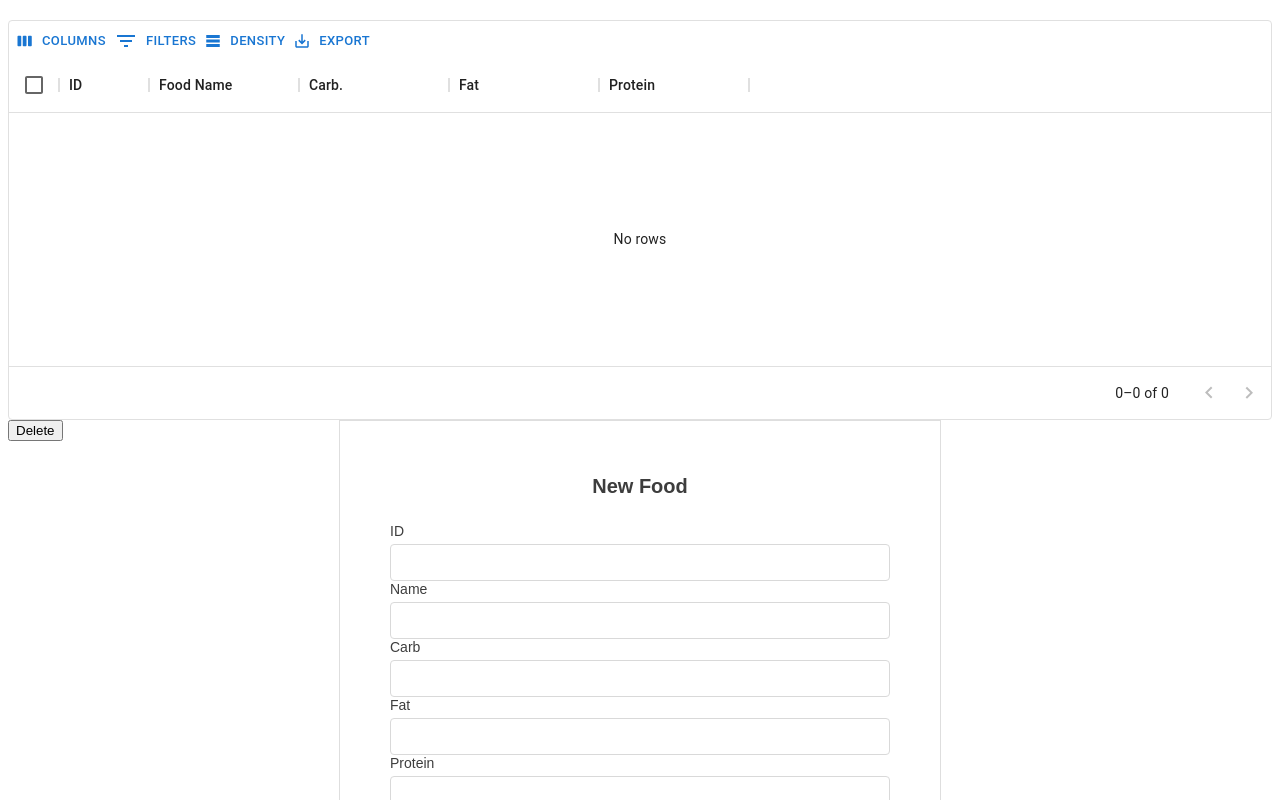
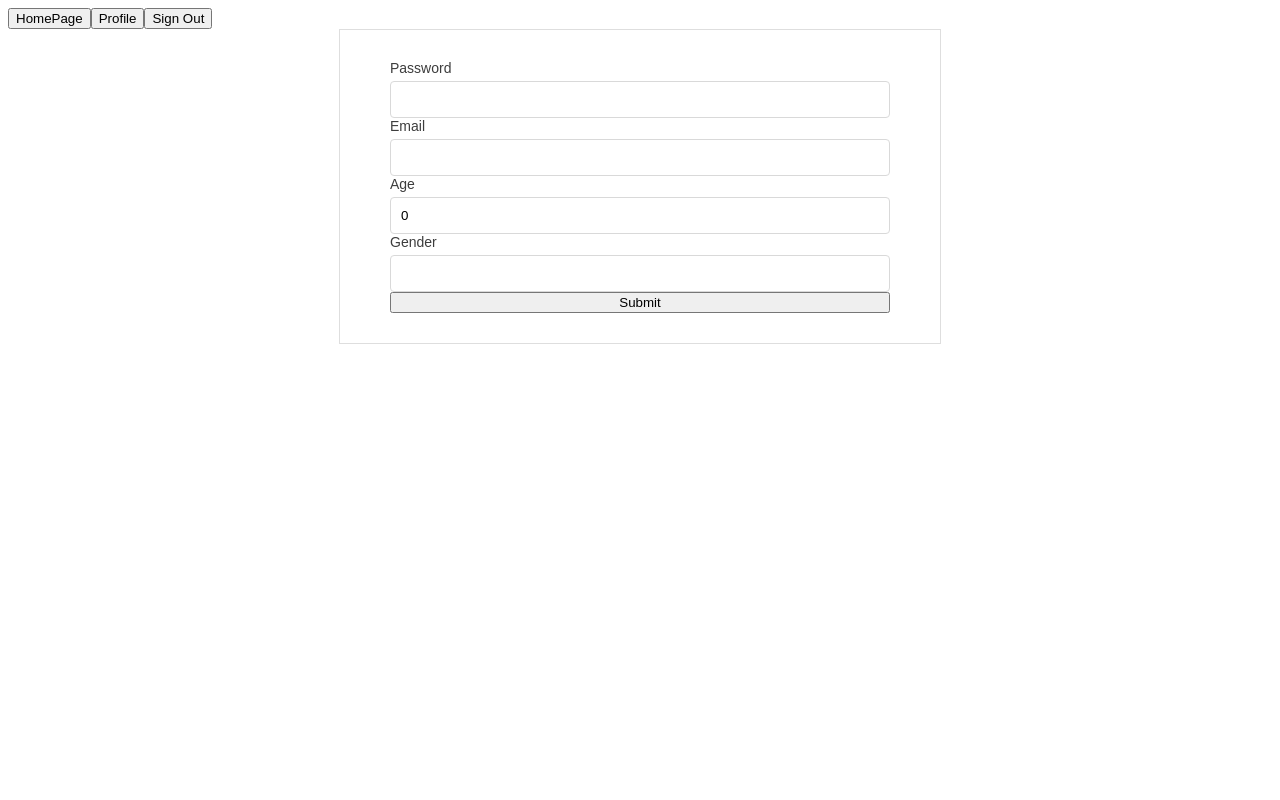
Before and after one commit to Frank-Z-Chen/Diet-Planner, a React (Create React App) app in the folder frontend/dietplanner/: page /profile in a window 1280 px wide. Shown: the top 800 px of the page. Built offline with nearby package versions, Linux system fonts and the light colour scheme; no server answers.

Commit message:
upload user page and more

```diff
--- a/frontend/dietplanner/package.json
+++ b/frontend/dietplanner/package.json
@@ -16,6 +16,7 @@
     "react": "^18.2.0",
     "react-dom": "^18.2.0",
     "react-hook-form": "^7.39.3",
+    "react-router-dom": "^5.3.4",
     "react-scripts": "^5.0.1",
     "reactstrap": "^9.1.5",
     "web-vitals": "^2.1.4"
--- a/frontend/dietplanner/src/components/App.js
+++ b/frontend/dietplanner/src/components/App.js
@@ -4,11 +4,41 @@ import AdvQuery2 from "./AdvQuery2";
 import FoodForm from "./FoodForm";
 import FoodFormUpdate from "./FoodFormUpdate";
 import Home from "./Home";
+import {BrowserRouter as Router, Route, Switch} from 'react-router-dom';
+import SignIn from "../signin";
+import NewUser from "../createUser";
+import HomePage from "../homePage";
+import Profile from "../profile";
+
+window.userName = "";
 
 class App extends React.Component {
 
   render(){
     return (
+      <Router>
+        <Switch>
+          <Route exact path = '/'>
+            <div>
+              <SignIn />
+            </div>
+          </Route>
+          <Route exact path = '/createUser'>
+            <div>
+              <NewUser />
+            </div>
+          </Route>
+          <Route exact path = '/home'>
+            <div>
+              <HomePage />
+            </div>
+          </Route>
+          <Route exact path = '/profile'>
+            <div>
+              <Profile />
+            </div>
+          </Route>
+          <Route exact path = '/food'>
             <div>
               <Home />
               <FoodForm />
@@ -16,6 +46,9 @@ class App extends React.Component {
               <AdvQuery />
               <AdvQuery2 />
             </div>
+          </Route>
+        </Switch>
+      </Router>
     );
   }
 
--- /dev/null
+++ b/frontend/dietplanner/src/createUser.js
@@ -0,0 +1,75 @@
+import React, { useState,useEffect } from "react";
+import { useHistory } from "react-router-dom";
+
+const NewUser = () => {
+    const [UserName, setUserName] = useState("");
+    const [email, setEmail] = useState("");
+    const [age, setAge] = useState(0);
+    const [gender, setGender] = useState("");
+    const [pwd, setPwd] = useState("");
+    const [validUsername, setvalidUsername] = useState(true);
+    const history = useHistory();
+
+    const onFormSubmit = (e) =>{
+        e.preventDefault();
+        const data = {UserName, pwd, email,age,gender,pwd};
+        console.log("profile Update");
+        console.log(data);
+
+        //vlidate user update
+        setvalidUsername(false);
+        //if update succss, go to home page
+        history.push("/home");
+    }
+
+    return (
+        <div>
+            {!validUsername && <h2>User Name already exist, try other User name!</h2>}
+            <form onSubmit={onFormSubmit}>
+                <label>User Name</label>
+                <input
+                type='text'
+                name="UserName"
+                required
+                value = {UserName}
+                onChange={(e) => setUserName(e.target.value) }
+                />
+                <label>Password</label>
+                <input
+                type='text'
+                name="password"
+                required
+                value = {pwd}
+                onChange={(e) => setPwd(e.target.value) }
+                />
+                <label>Email</label>
+                <input
+                type='text'
+                name="email"
+                required
+                value = {email}
+                onChange={(e) => setEmail(e.target.value) }
+                />
+                <label>Age</label>
+                <input
+                type='number'
+                name="age"
+                required
+                value = {age}
+                onChange={(e) => setAge(e.target.value) }
+                />
+                <label>Gender</label>
+                <input
+                type='text'
+                name="gender"
+                required
+                value = {gender}
+                onChange={(e) => setGender(e.target.value) }
+                />
+                <button>Submit</button>
+            </form>
+        </div>
+     );
+}
+
+export default NewUser;
--- /dev/null
+++ b/frontend/dietplanner/src/homePage.js
@@ -0,0 +1,30 @@
+//import React, { useState,useEffect } from "react";
+import { useHistory } from "react-router-dom";
+import NavBarFunc from "./navBar";
+
+const HomePage = () => {
+    const history = useHistory();
+
+    const goFood = () =>{
+        history.push("/food");
+    }
+    const goWeeklyPlan = () =>{
+        history.push("/weeklyPlan");
+    }
+    const goRecipe = () =>{
+        history.push("/recipe");
+    }
+    return (
+        <div className="HomePage">
+            <NavBarFunc />
+            <h2>Manage Food</h2>
+            <button onClick={goFood}>Go</button>
+            <h2>Manage Weekly Plan</h2>
+            <button onClick={goWeeklyPlan}>Go</button>
+            <h2>Manage Recipe</h2>
+            <button onClick={goRecipe}>Go</button>
+        </div>
+     );
+}
+
+export default HomePage;
--- /dev/null
+++ b/frontend/dietplanner/src/navBar.js
@@ -0,0 +1,26 @@
+import { useHistory } from "react-router-dom";
+import { Navbar } from "reactstrap";
+
+const NavBarFunc = () => {
+    const history = useHistory();
+    const goSignOut = () =>{
+        window.userName = "SignedOut";
+        console.log(window.userName);
+        history.push("/");
+    }
+    const goProfile = () =>{
+        history.push("/profile");
+    }
+    const goHomePage = () =>{
+        history.push("/home");
+    }
+    return (
+        <Navbar>
+            <button onClick={goHomePage}>HomePage</button>
+            <button onClick={goProfile}>Profile</button>
+            <button onClick={goSignOut}>Sign Out</button>
+        </Navbar>
+     );
+}
+
+export default NavBarFunc;
--- /dev/null
+++ b/frontend/dietplanner/src/profile.js
@@ -0,0 +1,73 @@
+import React, { useState,useEffect } from "react";
+import { useHistory } from "react-router-dom";
+import NavBarFunc from "./navBar";
+
+const Profile = () => {
+    const [UserName, setUserName] = useState(window.UserName);
+    const [email, setEmail] = useState("");
+    const [age, setAge] = useState(0);
+    const [gender, setGender] = useState("");
+    const [pwd, setPwd] = useState("");
+    const [validUsername, setvalidUsername] = useState(true);
+    const history = useHistory();
+
+    const onFormSubmit = (e) =>{
+        e.preventDefault();
+        const data = {UserName, pwd, email,age,gender,pwd};
+        console.log("profile Update");
+        console.log(data);
+
+        //vlidate user update
+        setvalidUsername(false);
+        //if update succss, go to home page
+        history.push("/home");
+    }
+
+    useEffect(()=>{
+        //we will fetch data from DB for the first time
+    },[]);
+
+    return (
+        <div>
+            <NavBarFunc />
+            {!validUsername && <h2>User Name already exist, try other User name!</h2>}
+            <form onSubmit={onFormSubmit}>
+                <label>Password</label>
+                <input
+                type='text'
+                name="password"
+                required
+                value = {pwd}
+                onChange={(e) => setPwd(e.target.value) }
+                />
+                <label>Email</label>
+                <input
+                type='text'
+                name="email"
+                required
+                value = {email}
+                onChange={(e) => setEmail(e.target.value) }
+                />
+                <label>Age</label>
+                <input
+                type='number'
+                name="age"
+                required
+                value = {age}
+                onChange={(e) => setAge(e.target.value) }
+                />
+                <label>Gender</label>
+                <input
+                type='text'
+                name="gender"
+                required
+                value = {gender}
+                onChange={(e) => setGender(e.target.value) }
+                />
+                <button>Submit</button>
+            </form>
+        </div>
+     );
+}
+
+export default Profile;
--- /dev/null
+++ b/frontend/dietplanner/src/signin.js
@@ -0,0 +1,82 @@
+import axios from "axios";
+import React, { useState,useEffect } from "react";
+import { useHistory } from "react-router-dom";
+const SignIn = props => {
+    //const {register, handleSubmit } = useForm();
+    const [userName, setUserName] = useState('');
+    const [pwd, setPwd] = useState('');
+    const [validUserInfo, setvalidUserInfo] = useState(true);
+    const history = useHistory();
+
+    const onSignInSubmit = (e) =>{
+        e.preventDefault();
+        const data = {userName, pwd};
+        console.log("sign In");
+        console.log(data);
+
+        setvalidUserInfo(false);
+        window.userName = "shadowjerry";
+        console.log(window.userName);
+        history.push("/home");
+    }
+
+    const onSignUpSubmit = (e) =>{
+        e.preventDefault();
+        //to redirect to a different page
+        history.push("/createUser");
+    }
+    return (
+    <div className="signIn">
+        <h2>Welcome to DietPlanner</h2>
+        <h2>Please enter your information to login</h2>
+        {!validUserInfo && <h2>Either User Name or Password is Incorrect, try another time!</h2>}
+        <form onSubmit = {onSignInSubmit}>
+            <h1>User SignIn</h1>
+            <label>User Name</label>
+            <input
+            type='text'
+            name="userName"
+            //{...register("foodid", {required: "Required",})}
+            required
+            value = {userName}
+            onChange={(e) => setUserName(e.target.value) }
+            />
+            <label>Password</label>
+            <input
+            type='text'
+            name="password"
+            //{...register("name", {required: "Required",})}
+            required
+            value = {pwd}
+            onChange={(e) => setPwd(e.target.value)}
+            />
+            <button>Sign In</button>
+            <button onClick={onSignUpSubmit}>Sign Up</button>
+        </form>
+    </div>
+    );
+}
+
+export default SignIn;
+
+/*
+  const onFormSubmit = async (e) =>{
+    e.preventDefault();
+    const data = {
+      foodid: parseInt(food_id),
+      foodname: _name,
+      fat: parseFloat(_fat),
+      protein: parseFloat(_protein),
+      carb: parseFloat(_carb)
+    };
+    console.log(data)
+
+    await axios.post('http://localhost:8000/planner/foods/', data)
+    .then(res =>{
+      console.log(res)
+    })
+    .catch(err =>{
+      console.log(err)
+    });
+  };
+*/
```
Also changed, not shown: 2 other files (tests, documents, lock files or other folders). Lines whose indentation alone changed are shown as unchanged.
